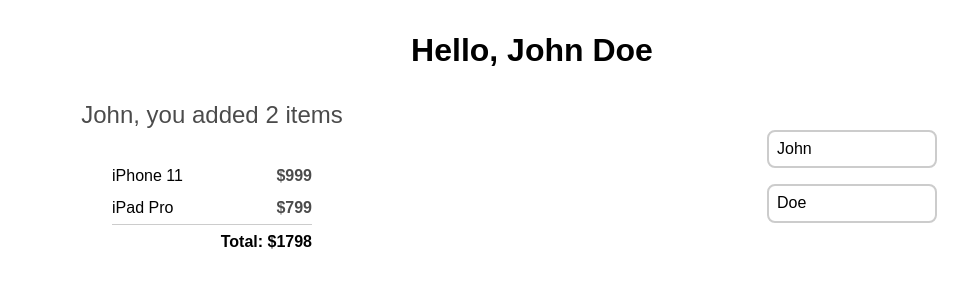
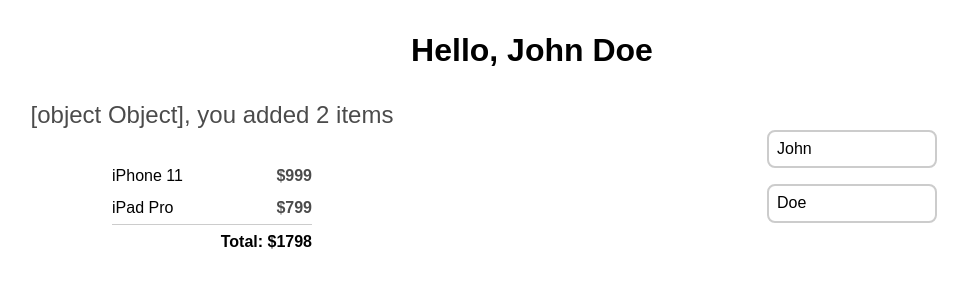
Before and after one commit to oleksii-sumy/html-css, a React app in the folder react/lesson10-lifting_state_up/task2-products_list/: page / in a window 1280 px wide. Shown: the top 300 px of the page, without its empty margins (108-1076 px from the left). Built offline with nearby package versions, Linux system fonts and the light colour scheme.

Commit message:
Update ShoppingCart.jsx

```diff
--- a/react/lesson10-lifting_state_up/task2-products_list/src/ShoppingCart.jsx
+++ b/react/lesson10-lifting_state_up/task2-products_list/src/ShoppingCart.jsx
@@ -22,7 +22,7 @@ class ShoppingCart extends Component {
     const count = this.state.cartItems.length;
     return (
       <div className="column">
-        <CartTitle userName={this.props.userData.firstName} count={count} />
+        <CartTitle userName={this.props.userData} count={count} />
         <ProductList cartItems={this.state.cartItems}/>
       </div>
     );
```
